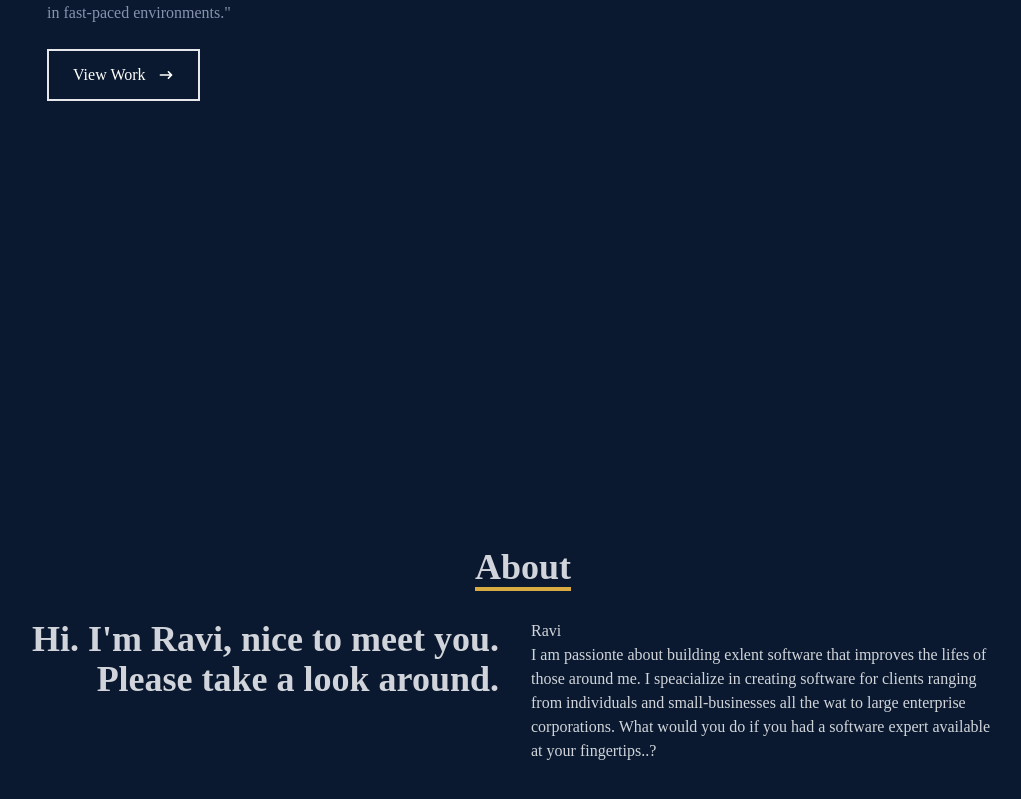
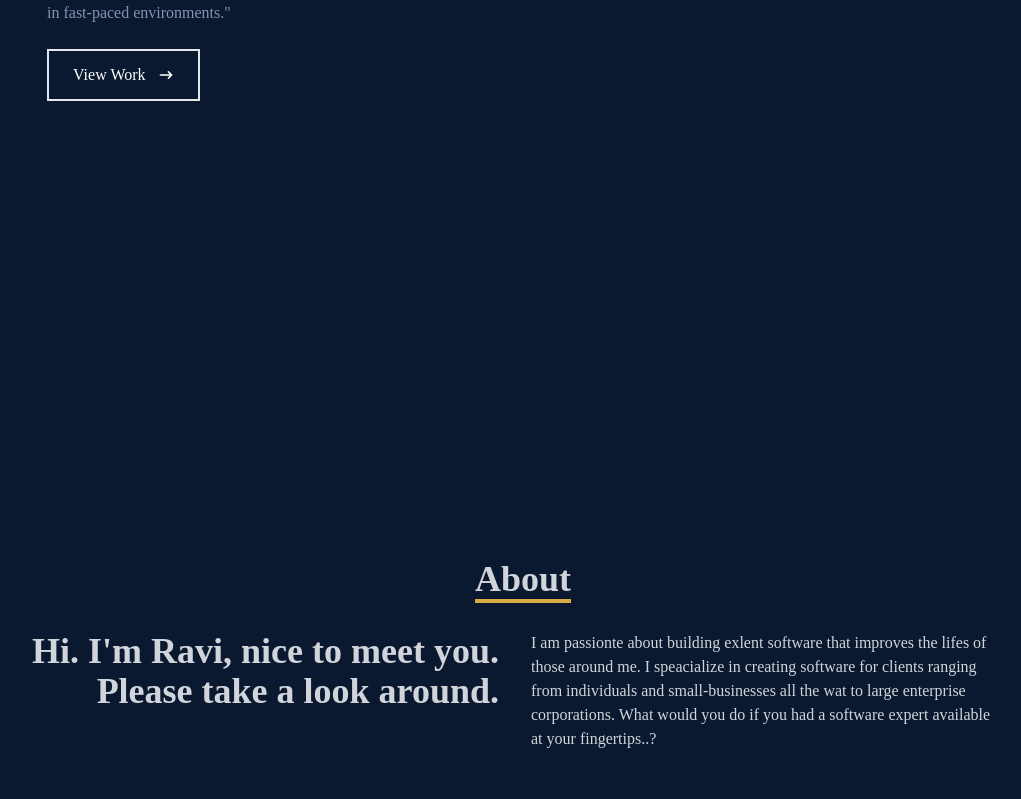
Before and after one commit to RaviprasadKolli/React_Portpholio, a React (Create React App) app: page / in a window 1280 px wide. Shown: the part 545-1344 px from the top of the page, without its empty margins (125-1146 px from the left). Built offline with nearby package versions, Linux system fonts and the light colour scheme.

Commit message:
h1 tag removed

```diff
--- a/src/components/About.jsx
+++ b/src/components/About.jsx
@@ -15,7 +15,6 @@ const About = () => {
             <p>Hi. I'm Ravi, nice to meet you. Please take a look around. </p>
           </div>
           <div>
-          <h1>Ravi</h1>
             <p>
               I am passionte about building exlent software that improves the
               lifes of those around me. I speacialize in creating software for
```
